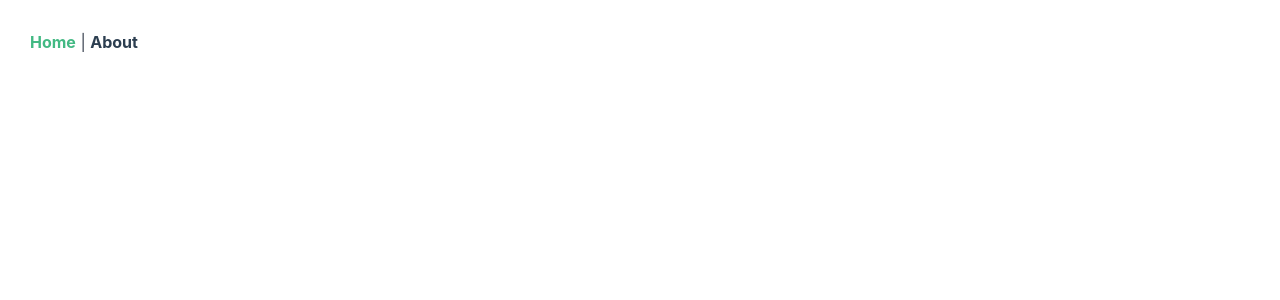
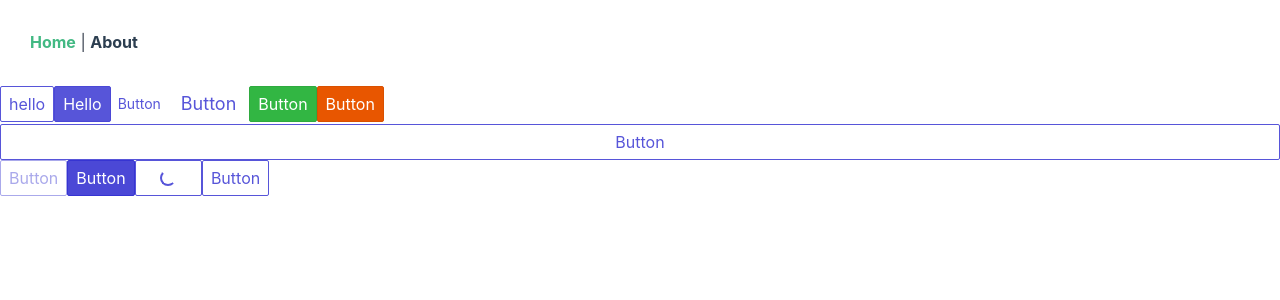
Before and after one commit to nextsummer33/vue-spectre-css, a Vue app: page / in a window 1280 px wide. Shown: the top 300 px of the page. Built offline with nearby package versions, Linux system fonts and the light colour scheme.

Commit message:
cleaned up btn.

```diff
--- a/src/components/elements/btn.js
+++ b/src/components/elements/btn.js
@@ -2,17 +2,13 @@ import { mergeData } from 'vue-functional-data-merge';
 import { stringType, boolType } from '@/utils/proptypes';
 import memoize from '@/utils/memoize';
 import { getButton as getBtn } from '@/utils/get-var';
-import { arrayContains } from '../../utils/array';
 
 const cprops = memoize(() => {
   const bvar = getBtn();
 
   const props = bvar.colors
     .concat(bvar.types, bvar.sizes, bvar.states, 'actionCircle')
-    .reduce((p, v) => {
-      p[v] = boolType();
-      return p;
-    }, {});
+    .reduce((p, v) => (p[v] = boolType()) && p, {});
 
   return {
     tag: stringType('button'),
@@ -22,26 +18,28 @@ const cprops = memoize(() => {
 
 const btnClass = memoize((props, injs) => {
   const bvar = getBtn();
-  const pfx = 'btn-';
   const cpyps = Object.assign({}, props);
   const cls = [];
 
+  // special case for circle
   if (cpyps.actionCircle) {
     cpyps.action = cls.push('s-circle') > 0;
     delete cpyps.actionCircle;
   }
 
+  // handle injections
+  bvar.parentVars.forEach(v => {
+    if (injs.vars[v])
+      v === 'inputGroup' ? cls.push('input-group-btn') : (cpyps[v] = true);
+  });
+
+  // handle boolean properties
   Object.entries(cpyps)
     .filter(p => !p[1].length && p[1])
     .forEach(p => {
       const v = p[0];
-      cls.push(bvar.states.includes(v) ? v : pfx + v);
+      cls.push(bvar.states.includes(v) ? v : 'btn-' + v);
     });
-
-  bvar.parentVars.forEach(v => {
-    const c = v == 'inputGroup' ? 'input-group-btn' : pfx + v;
-    injs.vars[v] && !arrayContains(cls, c) && cls.push(c);
-  });
 
   return cls;
 }, true);
@@ -66,7 +64,7 @@ export default {
         staticClass: 'btn',
         class: btnClass(props, injections)
       }),
-      children
+      children || ['Button']
     );
   }
 };
--- /dev/null
+++ b/src/components/elements/index.js
@@ -0,0 +1,9 @@
+import Btn from './btn';
+
+export const SBtn = Btn;
+
+export default {
+  install(Vue) {
+    Vue.component('s-btn', SBtn);
+  }
+};
--- a/src/main.js
+++ b/src/main.js
@@ -4,10 +4,12 @@ import router from './router';
 import 'spectre.css';
 import layouts from './components/layouts';
 import comps from './components/comps';
+import elems from './components/elements';
 
 Vue.config.productionTip = false;
 Vue.use(layouts);
 Vue.use(comps);
+Vue.use(elems);
 
 new Vue({
   router,
--- a/src/views/Home.vue
+++ b/src/views/Home.vue
@@ -1,5 +1,16 @@
 <template>
   <div>
+    <s-btn v-text="'hello'" />
+    <s-btn primary>Hello</s-btn>
+    <s-btn link sm></s-btn>
+    <s-btn link lg></s-btn>
+    <s-btn success />
+    <s-btn error />
+    <s-btn block />
+    <s-btn disabled />
+    <s-btn active />
+    <s-btn loading />
+    <s-btn tag="a" href="/hello" />
   </div>
 </template>
 
@@ -10,6 +21,11 @@ export default {
     return {
       oneline: true
     }
+  },
+  methods: {
+    showmsg() {
+      console.log('show')
+    }
   }
 };
 </script>
```
